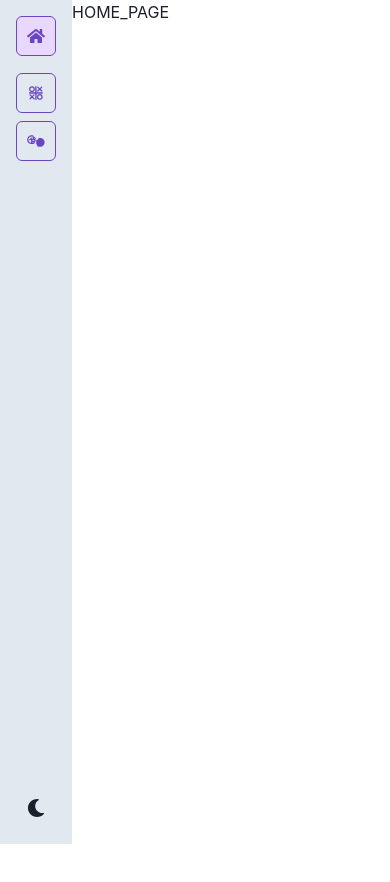
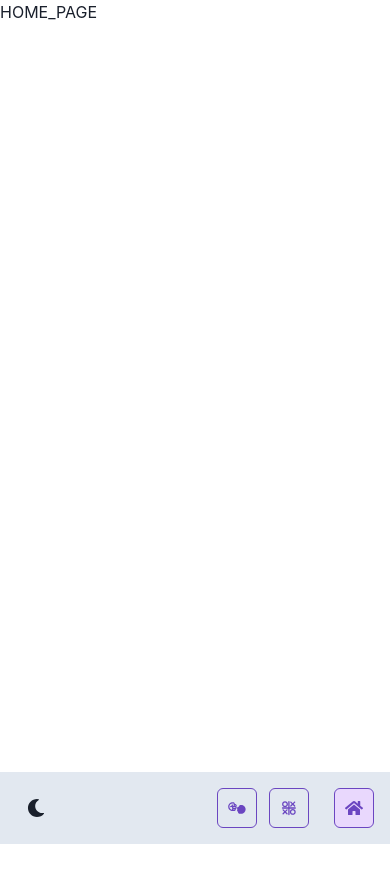
Before and after one commit to Illia-Sakharau/iTransition-intern-developer-2023, a React (Vite) app: page / in a window 390 px wide. Shown: the top 882 px of the page. Before the commit the page ends 844 px from the top, so only its background shows below. Built offline with nearby package versions, Linux system fonts and the light colour scheme.

Commit message:
feat: add mobile adaptive for Menu

```diff
--- a/src/components/3-organisms/menu/Menu.tsx
+++ b/src/components/3-organisms/menu/Menu.tsx
@@ -1,4 +1,4 @@
-import { Divider, Spacer, VStack, useColorModeValue } from '@chakra-ui/react';
+import { Divider, Flex, Spacer, useColorModeValue, useMediaQuery } from '@chakra-ui/react';
 import { ColorModeSwitcher } from './components/ColorModeSwitcher';
 import HomeButton from './components/HomeButton';
 import NavButton from './components/NavButton';
@@ -8,11 +8,19 @@ import { GAMES_INGO } from '../../../costants/games';
 
 const Menu = () => {
   const bg = useColorModeValue('gray.200', 'gray.900');
+  const [isLargerThanMd] = useMediaQuery('(min-width: 768px)');
 
   return (
-    <VStack bg={bg} p={4}>
+    <Flex
+      position={'sticky'}
+      bottom={0}
+      flexDirection={{base: 'row-reverse', md: 'column'}}
+      gap={3}
+      bg={bg}
+      p={4}
+    >
       <HomeButton />
-      <Divider/>
+      <Divider  orientation={isLargerThanMd ? 'horizontal' : 'vertical'}/>
       {
         GAMES_INGO.map((game) => (
           <NavButton
@@ -24,7 +32,7 @@ const Menu = () => {
       }
       <Spacer />
       <ColorModeSwitcher />
-    </VStack>
+    </Flex>
   );
 };
 
--- a/src/components/4-layouts/RootLayout.tsx
+++ b/src/components/4-layouts/RootLayout.tsx
@@ -5,7 +5,9 @@ import Menu from '../3-organisms/menu/Menu';
 const RootLayout = () => {
 
   return (
-    <Flex>
+    <Flex
+      flexDirection={{base: 'column-reverse', md: 'row'}}
+    >
       <Menu />
       <VStack
         as="main"
```
